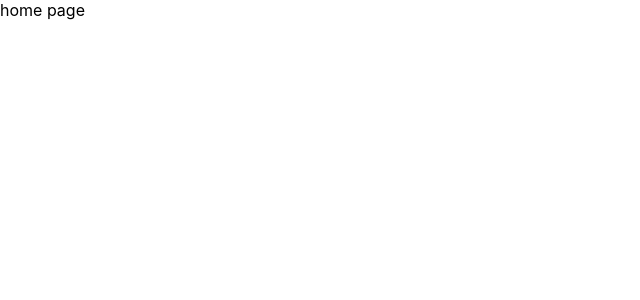
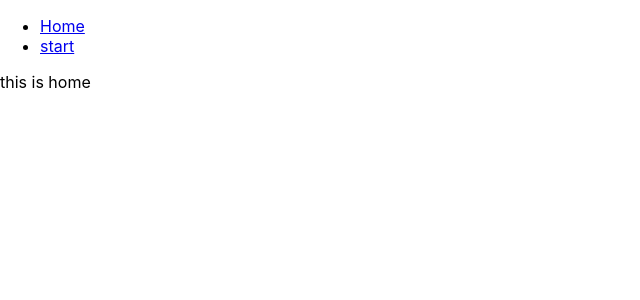
Before and after one commit to hunt7/box-office, a React (Create React App) app: page / in a window 1280 px wide. Shown: the top 300 px of the page, without its empty margins (0-640 px from the left). Built offline with nearby package versions, Linux system fonts and the light colour scheme.

Commit message:
added navbar

```diff
--- a/src/App.js
+++ b/src/App.js
@@ -1,13 +1,29 @@
 import React from "react";
 import {Switch , Route } from 'react-router-dom';
+import Nav from "./components/Nav";
+import Home from "./pages/Home";
+import Start from "./pages/Start";
+
 function App() {
-  return <Switch>
-    <Route exact path="/">home page</Route>
+  return (
+  <div>
+  <Nav/>
+  <Switch>
+    <Route exact path="/">
+      <Home/>
+    </Route>
 
-    <Route>Error page</Route>
-  </Switch>;
+    <Route exact path="/start">
+      <Start/>
+    </Route>
 
+    <Route>
+      <div>Error page</div>
+    </Route>
 
+  </Switch>
+  </div>
+  );
 }
 
 export default App;
--- /dev/null
+++ b/src/components/Nav.js
@@ -0,0 +1,23 @@
+import React from 'react'
+import {Link} from 'react-router-dom'
+
+const LINKS =[
+    {to:'/',text:'Home'},
+    {to:'/start', text:'start'},
+];
+
+const Nav = () => {
+    return (
+        <div>
+            <ul>
+                {LINKS.map(item=>(
+                    <li key={item.to}>
+                        <Link to={item.to}>{item.text}</Link>
+                    </li>
+                ))}
+            </ul>
+        </div>
+    )
+}
+
+export default Nav
--- /dev/null
+++ b/src/pages/Home.js
@@ -0,0 +1,11 @@
+import React from 'react'
+
+const Home = () => {
+    return (
+        <div>
+            this is home
+        </div>
+    )
+}
+
+export default Home
--- /dev/null
+++ b/src/pages/Start.js
@@ -0,0 +1,11 @@
+import React from 'react'
+
+const Start = () => {
+    return (
+        <div>
+            this is start
+        </div>
+    )
+}
+
+export default Start
```
